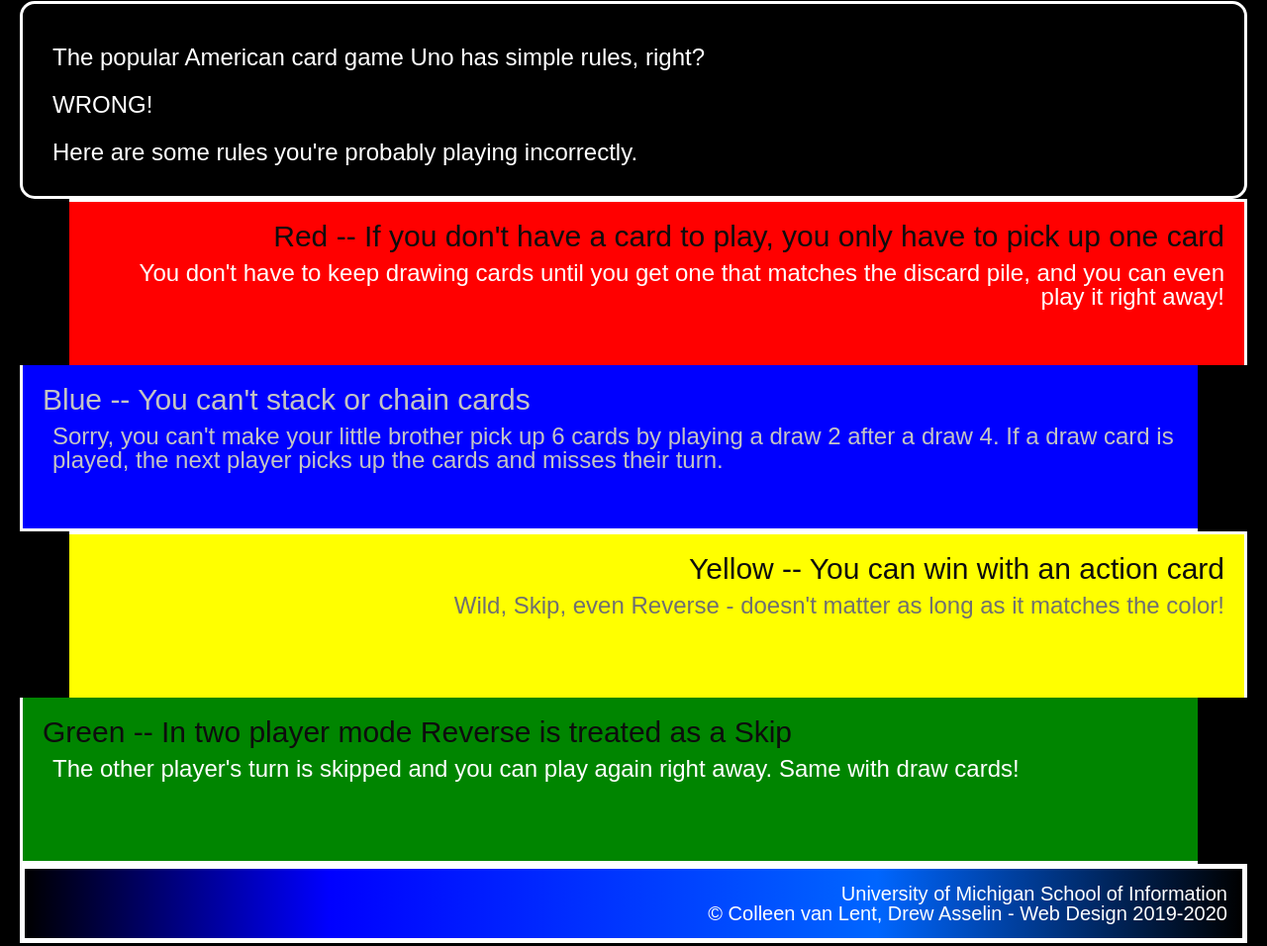
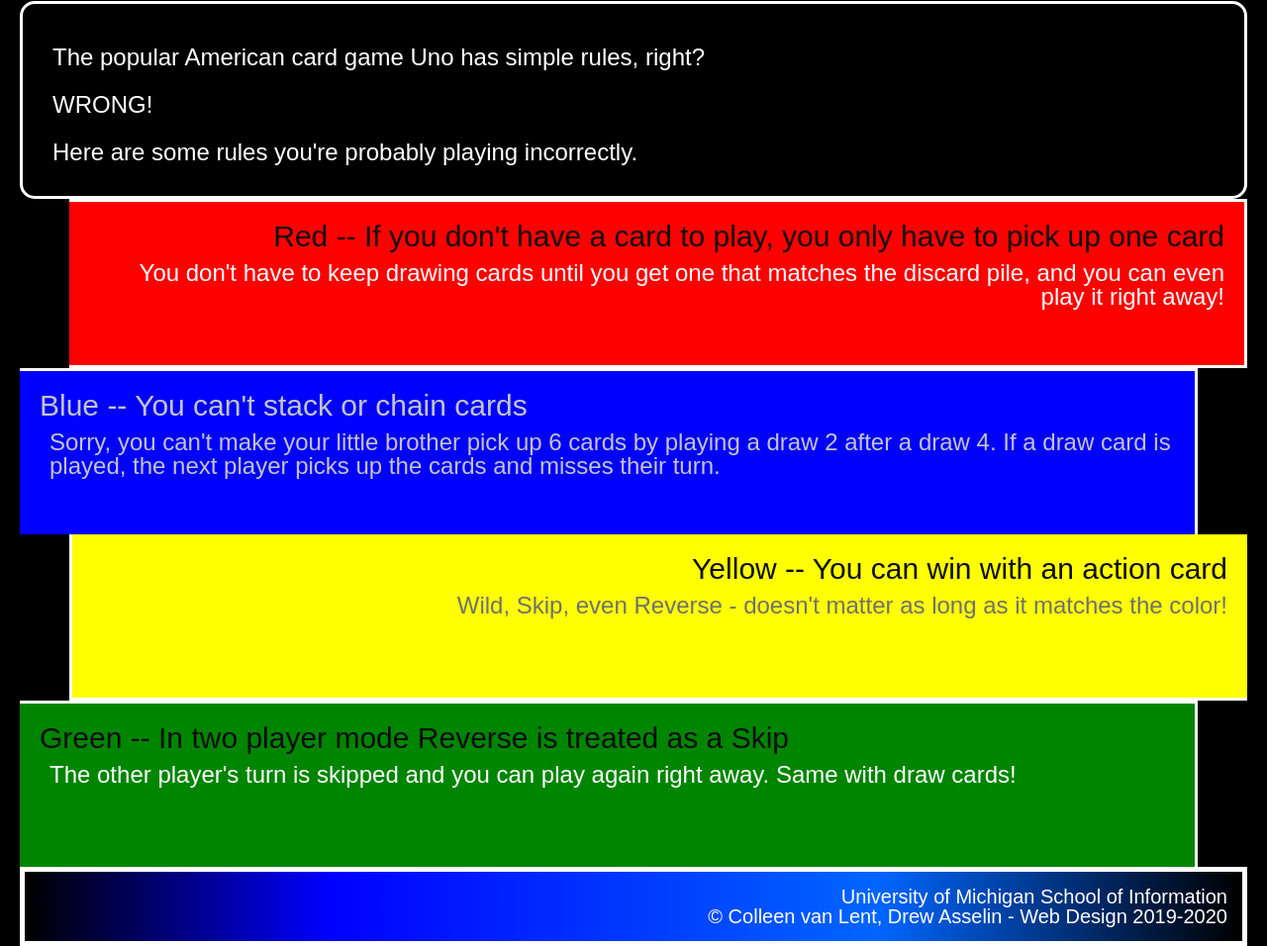
Before and after one commit to cindylun1122/hw2-f24, a plain HTML site: page index.html in a window 1280 px wide. Shown: the part 327-1283 px from the top of the page at 99% size. Drawn offline with Linux system fonts and the light colour scheme.

Commit message:
Update style.css

```diff
--- a/css/style.css
+++ b/css/style.css
@@ -1,5 +1,5 @@
 body {
-    font-family: Arial, Verdana, sans-serif;
+    font-family: Arial, Verdana;
     background-color: #000000;
     color: #ffffff;
     margin: 20px 20px 0px 20px;
@@ -45,7 +45,7 @@ div {
     background-color: #ff0000;
     text-align: right;
     margin-left: 50px;
-    border-bottom: 2px;
+    border-botton: 2px;
     border-left: 5px;
 }
 
@@ -53,8 +53,8 @@ div {
     background-color: #0000FF;
     text-align: left;
     margin-right: 50px;
-    border-right: 5px;
-    border-top: 2px;
+    border-left: 5px;
+    border-bottom: 2px;
 }
 
 div.blue h2 {
@@ -69,8 +69,8 @@ div.blue p {
     background-color: #ffff00;
     text-align: right;
     margin-left: 50px;
-    border-bottom: 2px;
-    border-left: 5px;
+    border-top: 2px;
+    border-right: 5px;
 }
 
 div.yellow p {
@@ -81,8 +81,8 @@ div.yellow p {
     background-color: #008500;
     text-align: left;
     margin-right: 50px;
-    border-right: 5px;
-    border-top: 2px;
+    border-left: 5px;
+    border-bottom: 2px;
 }
 
 footer {
```
